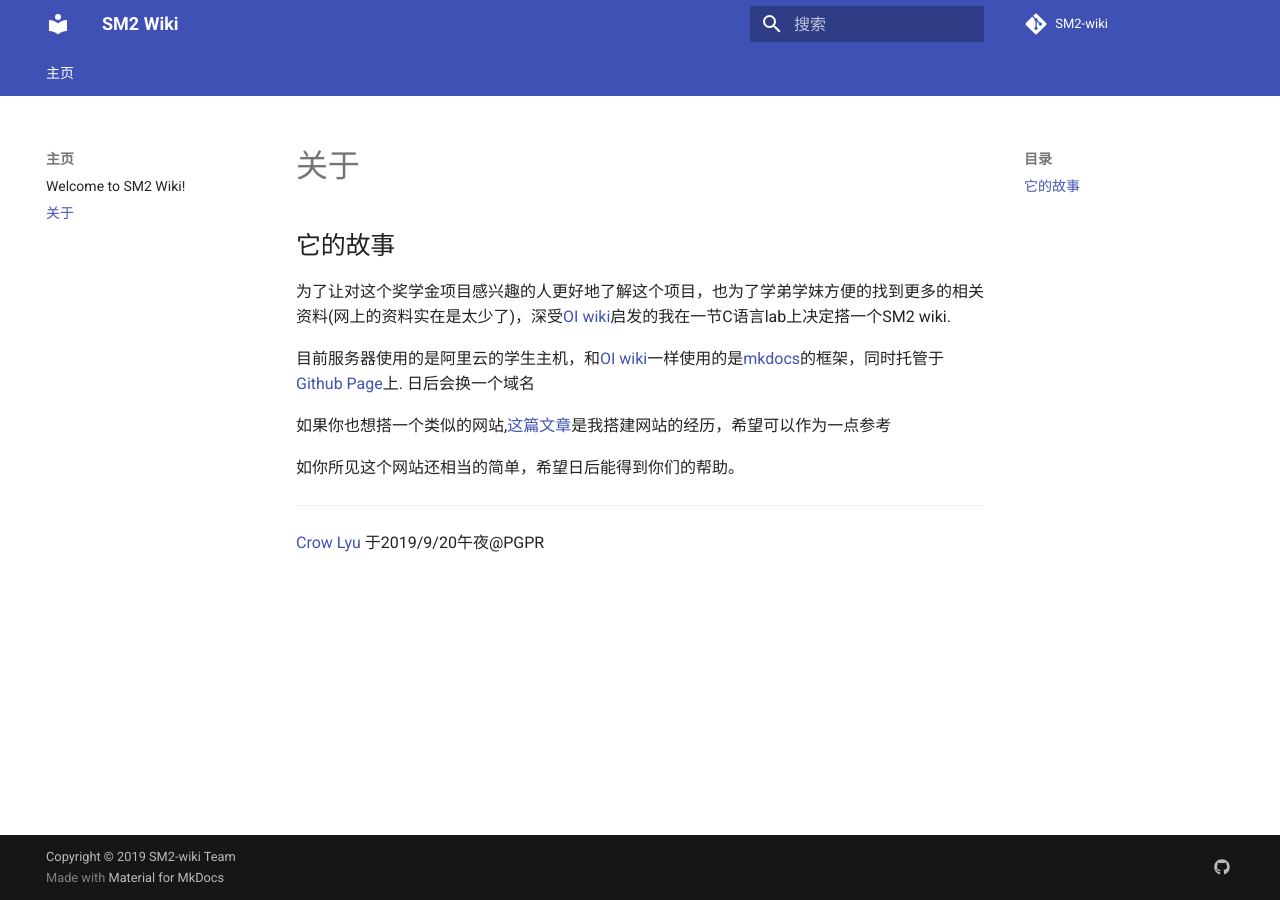
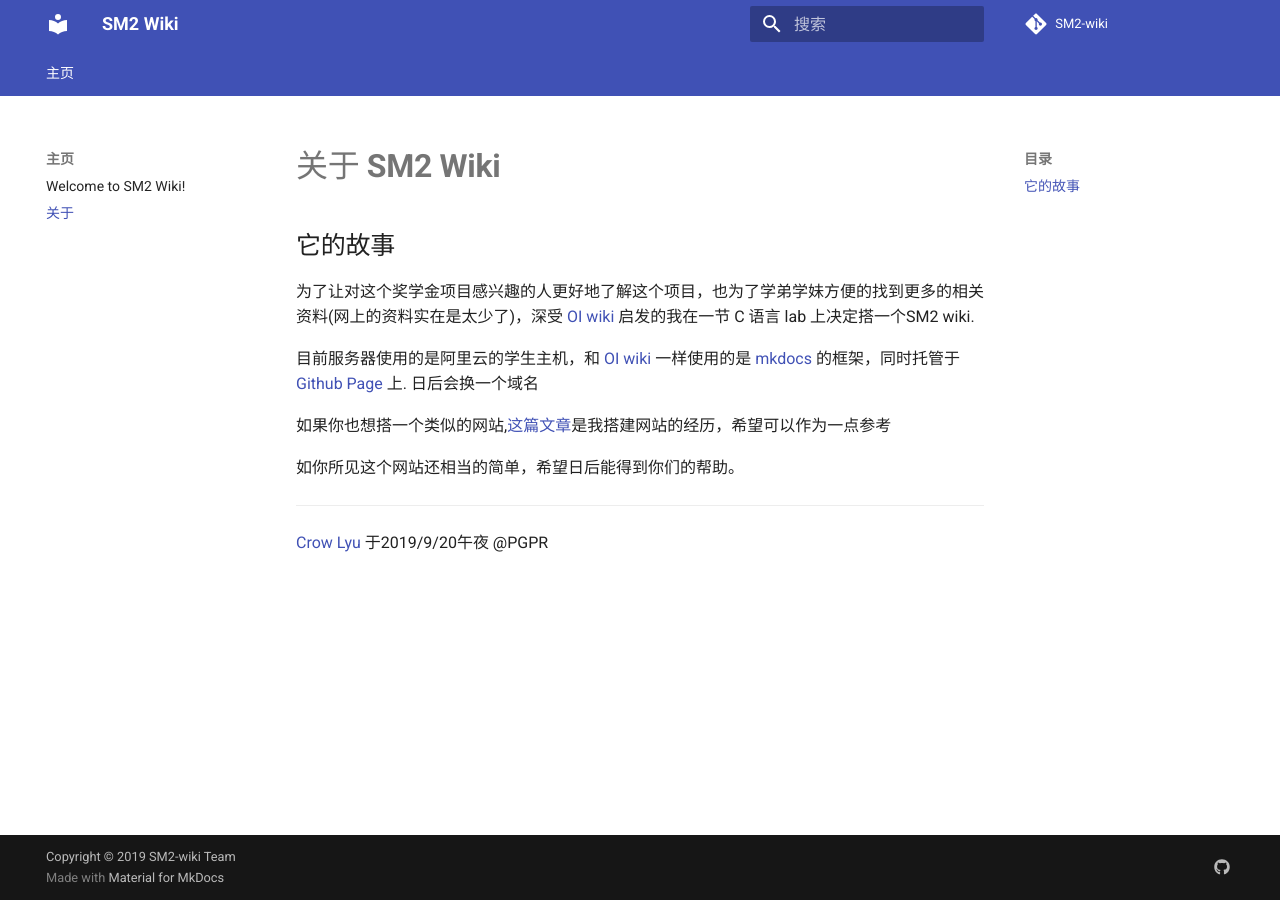
Before and after one commit to SM2-wiki/SM2-wiki, an MkDocs documentation site: the page built from docs/intro/about.md, in a window 1280 px wide. Built offline with MkDocs 1.6.1 and Material for MkDocs 9.7.7, drawn with Linux system fonts in a browser that asks for light colours; comment, search, counter and statistics services are not loaded.

Commit message:
Update about.md

```diff
--- a/docs/intro/about.md
+++ b/docs/intro/about.md
@@ -1,10 +1,12 @@
 pagetime: 'on'
+
+# 关于 **SM2 Wiki**
 
 ## 它的故事
 
-为了让对这个奖学金项目感兴趣的人更好地了解这个项目，也为了学弟学妹方便的找到更多的相关资料(网上的资料实在是太少了)，深受[OI wiki](https://oi-wiki.org/)启发的我在一节C语言lab上决定搭一个SM2 wiki.
+为了让对这个奖学金项目感兴趣的人更好地了解这个项目，也为了学弟学妹方便的找到更多的相关资料(网上的资料实在是太少了)，深受 [OI wiki](https://oi-wiki.org/) 启发的我在一节 C 语言 lab 上决定搭一个SM2 wiki.
 
-目前服务器使用的是阿里云的学生主机，和[OI wiki](https://oi-wiki.org)一样使用的是[mkdocs](https://www.mkdocs.org)的框架，同时托管于[Github Page](https://pages.github.com/)上. 日后会换一个域名
+目前服务器使用的是阿里云的学生主机，和 [OI wiki](https://oi-wiki.org) 一样使用的是 [mkdocs](https://www.mkdocs.org) 的框架，同时托管于 [Github Page](https://pages.github.com/) 上. 日后会换一个域名
 
 如果你也想搭一个类似的网站,[这篇文章](https://rye-catcher.github.io/2019/09/20/%E6%90%AD%E5%BB%BASM2-Wiki%E4%B9%8B%E8%B7%AF/)是我搭建网站的经历，希望可以作为一点参考
 
@@ -13,4 +15,4 @@ pagetime: 'on'
 ---
 
 [Crow Lyu](https://github.com/Rye-Catcher)
-于2019/9/20午夜@PGPR
+于2019/9/20午夜 @PGPR
```
